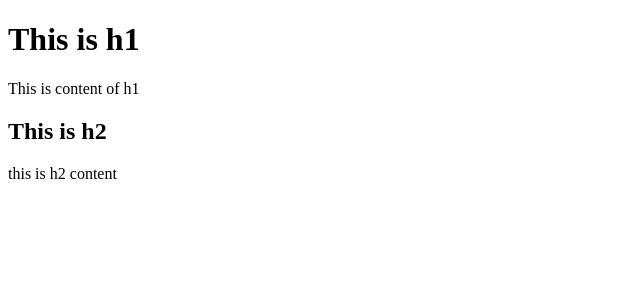
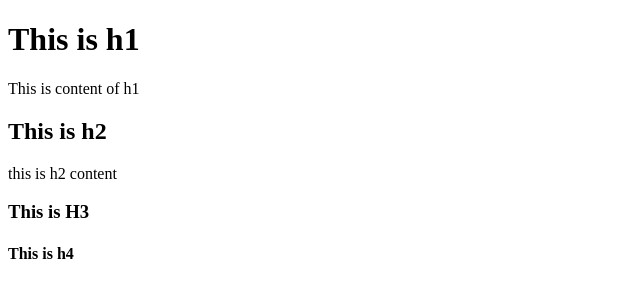
Before and after one commit to VasudevHarshal-123/initialRepo2, a plain HTML site: page index.html in a window 1280 px wide. Shown: the whole page, without its empty margins (0-640 px from the left). Drawn offline with Linux system fonts and the light colour scheme.

Commit message:
some changes

```diff
--- a/index.html
+++ b/index.html
@@ -11,5 +11,7 @@
     <p>This is content of h1</p>
     <h2>This is h2</h2>
     <p>this is h2 content</p>
+    <h3>This is H3</h3>
+    <h4>This is h4</h4>
 </body>
 </html>
```
